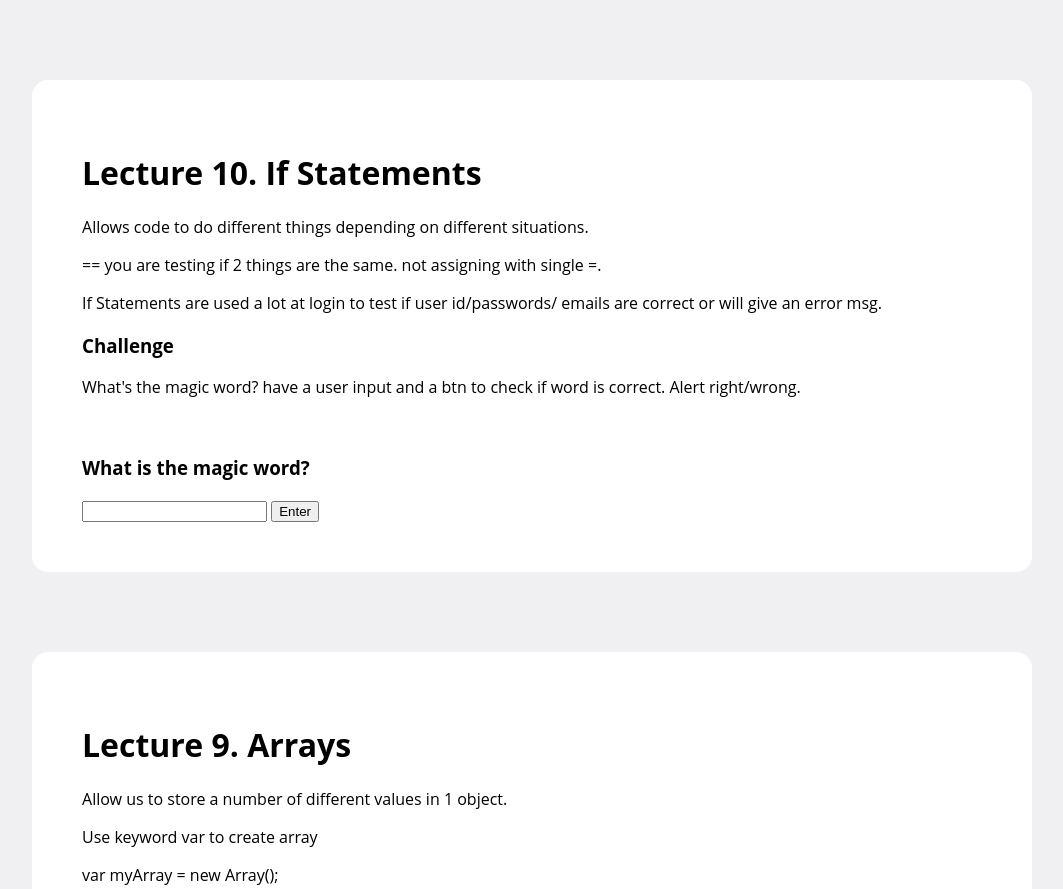
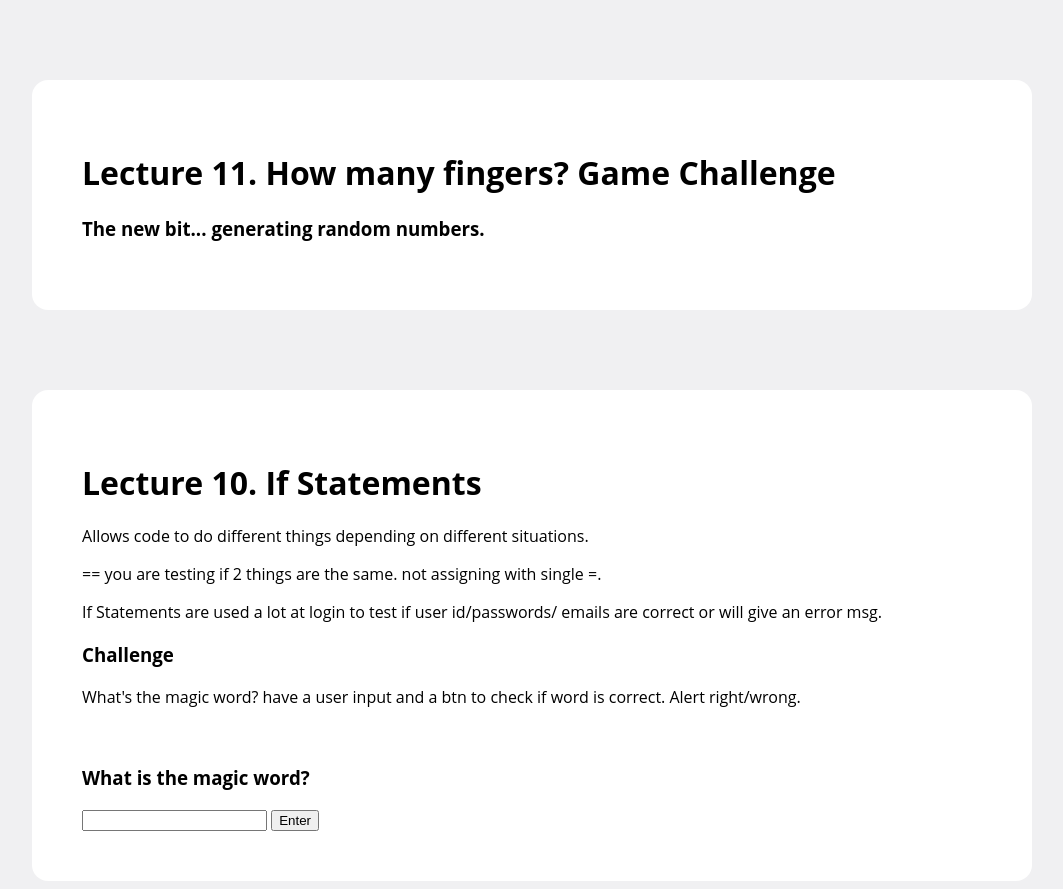
Before and after one commit to domdaviesit/percival-js, a plain HTML site: page index.html in a window 1280 px wide. Shown: the top 889 px of the page, without its empty margins (108-1171 px from the left). Drawn offline with Linux system fonts and the light colour scheme.

Commit message:
set up lecture 11 notes

```diff
--- a/index.html
+++ b/index.html
@@ -11,6 +11,17 @@
 </head>
 
 <body>
+  <!-- Lecture  11 -->
+  <div>
+    <h1>Lecture 11. How many fingers? Game Challenge</h1>
+    <p></p>
+    <h3>The new bit... generating random numbers.</h3>
+
+
+    <script>
+    </script>
+  </div>
+
 
   <!-- Lecture  10 -->
   <div>
```
